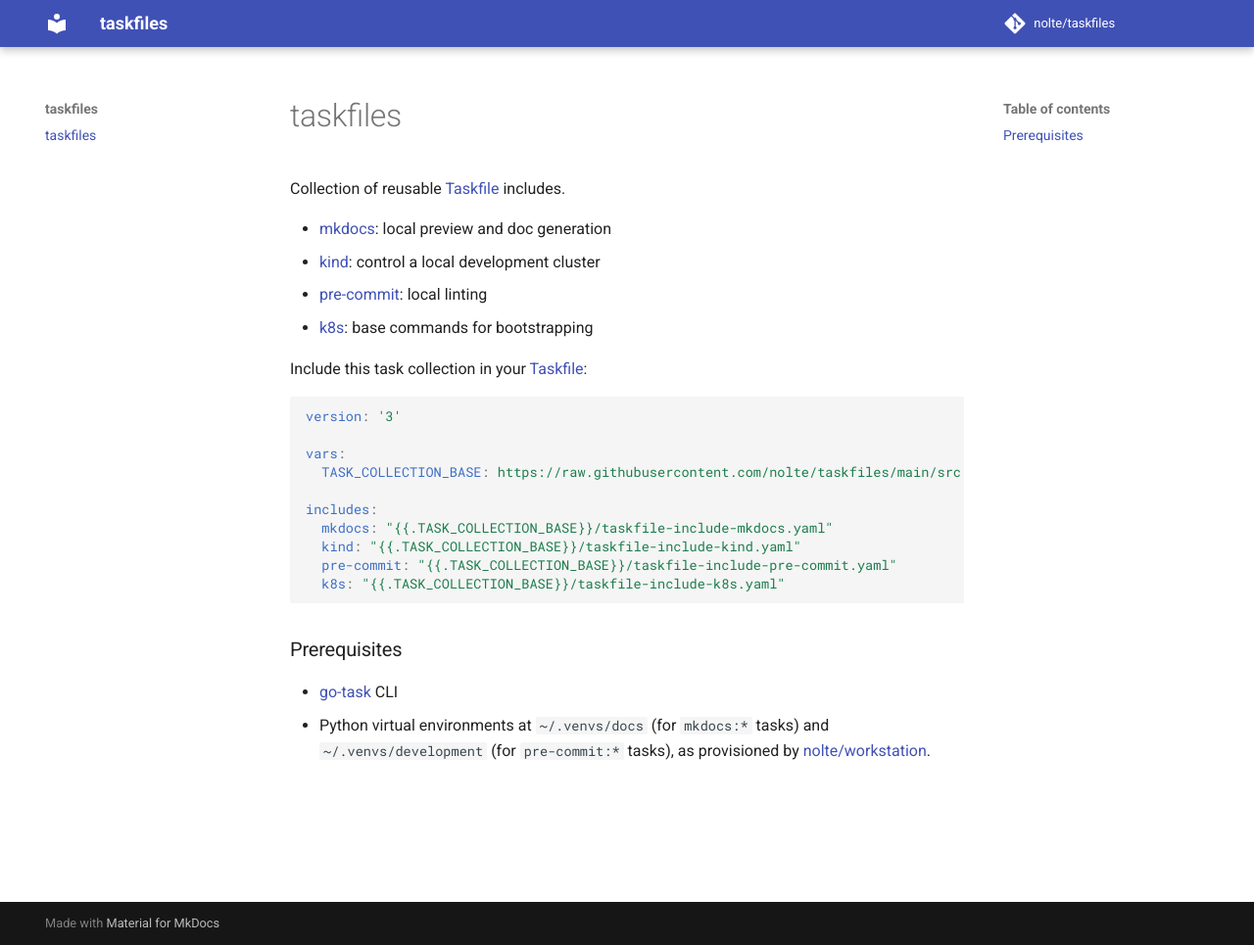
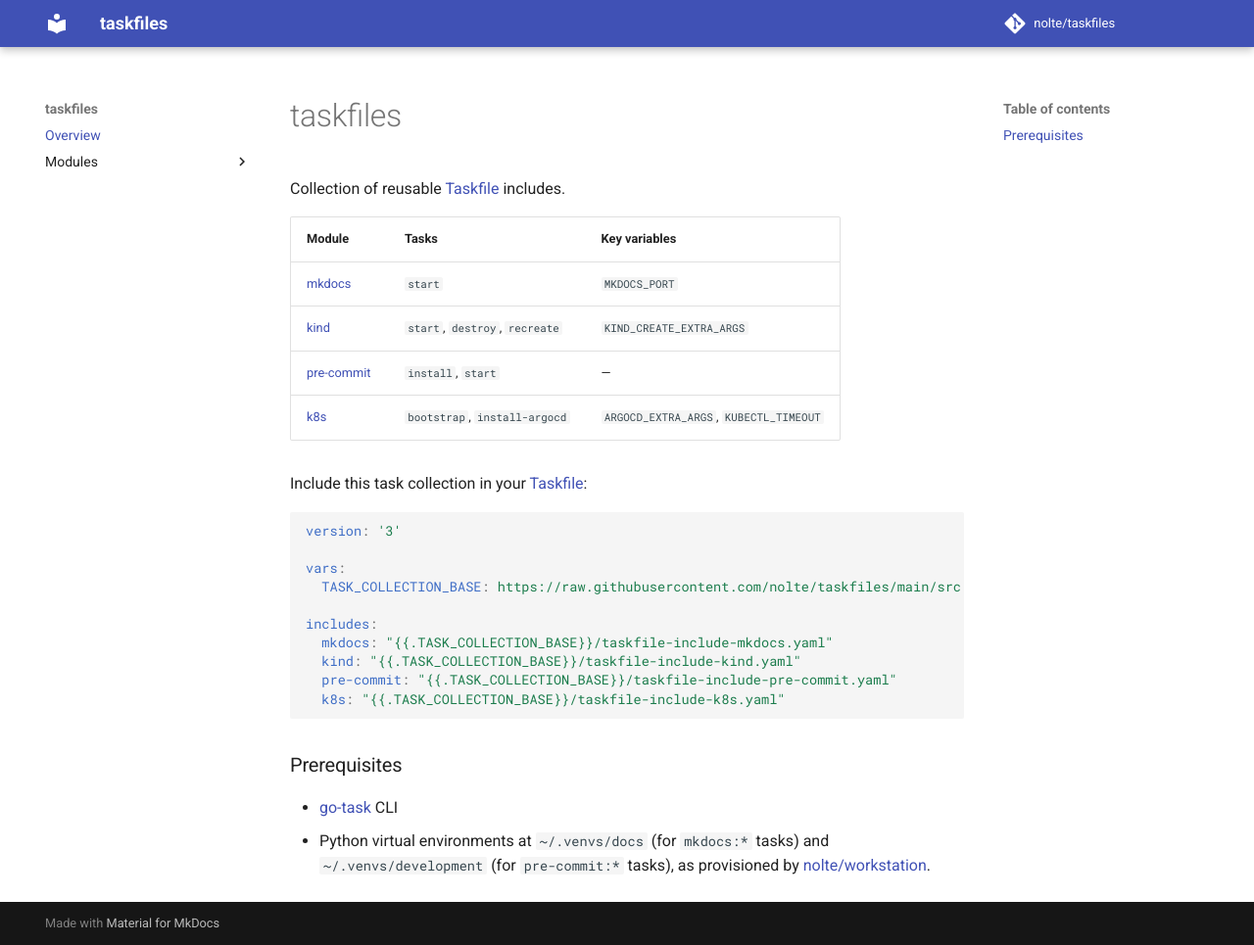
Before and after one commit to nolte/taskfiles, an MkDocs documentation site: the page built from docs/index.md, in a window 1280 px wide and 965 px high. Shown: the whole window at 98% size. Built offline with MkDocs 1.6.1 and Material for MkDocs 9.7.7, drawn with Linux system fonts in a browser that asks for light colours; comment, search, counter and statistics services are not loaded.

Commit message:
docs: add per-module pages, README table, and small src cleanup
- docs/modules/{mkdocs,kind,pre-commit,k8s}.md: task/variable tables per module with override examples
- mkdocs.yml: nav with Overview + Modules group
- README.md: replace intro bullet list with Module/Tasks/Variables table
- src/taskfile-include-k8s.yaml: `| true` -> `|| true` on kubectl create namespace; align cmds indentation
- src/taskfile-include-mkdocs.yaml: drop stray `---` doc separator for consistency

Co-Authored-By: Claude Opus 4.7 (1M context) <noreply@anthropic.com>

```diff
--- a/README.md
+++ b/README.md
@@ -7,10 +7,12 @@
 <!--intro-start-->
 Collection of reusable [Taskfile](https://github.com/go-task/task) includes.
 
-* [mkdocs](./src/taskfile-include-mkdocs.yaml): local preview and doc generation
-* [kind](./src/taskfile-include-kind.yaml): control a local development cluster
-* [pre-commit](./src/taskfile-include-pre-commit.yaml): local linting
-* [k8s](./src/taskfile-include-k8s.yaml): base commands for bootstrapping
+| Module | Tasks | Key variables |
+|--------|-------|---------------|
+| [mkdocs](./src/taskfile-include-mkdocs.yaml) | `start` | `MKDOCS_PORT` |
+| [kind](./src/taskfile-include-kind.yaml) | `start`, `destroy`, `recreate` | `KIND_CREATE_EXTRA_ARGS` |
+| [pre-commit](./src/taskfile-include-pre-commit.yaml) | `install`, `start` | — |
+| [k8s](./src/taskfile-include-k8s.yaml) | `bootstrap`, `install-argocd` | `ARGOCD_EXTRA_ARGS`, `KUBECTL_TIMEOUT` |
 <!--intro-end-->
 
 ## Usage
--- a/mkdocs.yml
+++ b/mkdocs.yml
@@ -4,6 +4,13 @@ theme:
 docs_dir: docs/
 repo_name: 'nolte/taskfiles'
 repo_url: 'https://github.com/nolte/taskfiles'
+nav:
+  - Overview: index.md
+  - Modules:
+      - mkdocs: modules/mkdocs.md
+      - kind: modules/kind.md
+      - pre-commit: modules/pre-commit.md
+      - k8s: modules/k8s.md
 plugins:
   - include-markdown
 markdown_extensions:
--- a/src/taskfile-include-k8s.yaml
+++ b/src/taskfile-include-k8s.yaml
@@ -11,14 +11,14 @@ tasks:
     desc: bootstrap minimal set of k8s services
     dir: '{{.USER_WORKING_DIR}}'
     cmds:
-    - task: install-argocd
+      - task: install-argocd
 
   install-argocd:
     desc: Install ArgoCD into Cluster
     dir: '{{.USER_WORKING_DIR}}'
     cmds:
       - |
-        kubectl create namespace argocd | true
+        kubectl create namespace argocd || true
         helm repo add argo https://argoproj.github.io/argo-helm
         helm repo update
         helm template argocd argo/argo-cd {{.ARGOCD_EXTRA_ARGS}} --namespace=argocd | kubectl --timeout={{.KUBECTL_TIMEOUT}} apply -n argocd -f -
--- a/src/taskfile-include-mkdocs.yaml
+++ b/src/taskfile-include-mkdocs.yaml
@@ -1,5 +1,5 @@
 # https://taskfile.dev
----
+
 version: '3'
 
 vars:
```
Also changed, not shown: docs/modules/k8s.md (added, +33 -0 lines), docs/modules/kind.md (added, +32 -0 lines), docs/modules/mkdocs.md (added, +32 -0 lines), docs/modules/pre-commit.md (added, +29 -0 lines).
